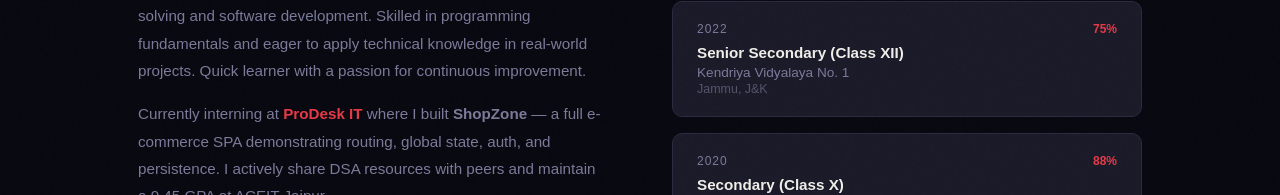
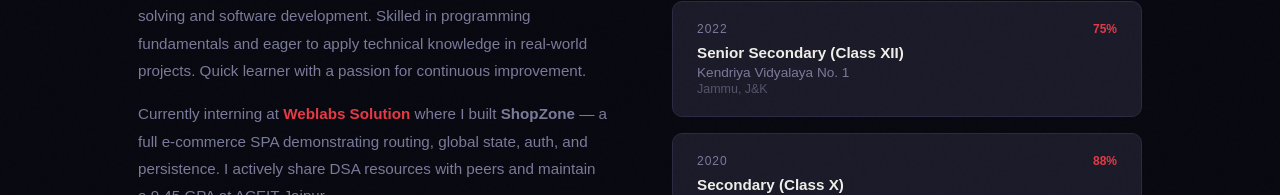
Before and after one commit to Rohit551800/MyPortfolio, a React (Create React App) app in the folder portfolio/: page /about in a window 1280 px wide. Shown: the part 462-657 px from the top of the page. Built offline with nearby package versions, Linux system fonts and the light colour scheme.

Commit message:
Update About.js

```diff
--- a/portfolio/src/pages/About/About.js
+++ b/portfolio/src/pages/About/About.js
@@ -18,7 +18,7 @@ export default function About() {
             </div>
             <p className="about-desc">{resume.about}</p>
             <p className="about-desc" style={{ marginTop: '1rem' }}>
-              Currently interning at <strong style={{ color: 'var(--accent)' }}>ProDesk IT</strong> where
+              Currently interning at <strong style={{ color: 'var(--accent)' }}>Weblabs Solution</strong> where
               I built <strong>ShopZone</strong> — a full e-commerce SPA demonstrating routing, global state,
               auth, and persistence. I actively share DSA resources with peers and maintain a 9.45 GPA at ACEIT Jaipur.
             </p>
@@ -53,7 +53,7 @@ export default function About() {
               {[
                 { icon: '📍', label: 'Location',  val: 'Jammu , J&K' },
                 { icon: '🎓', label: 'College',   val: 'ACEIT Jaipur' },
-                { icon: '💼', label: 'Internship',val: 'ProDesk IT' },
+                { icon: '💼', label: 'Internship',val: 'Weblabs Solution' },
                 { icon: '📊', label: 'GPA',        val: '9.45 / 10.0' },
               ].map(f => (
                 <div className="fact-item" key={f.label}>
```
